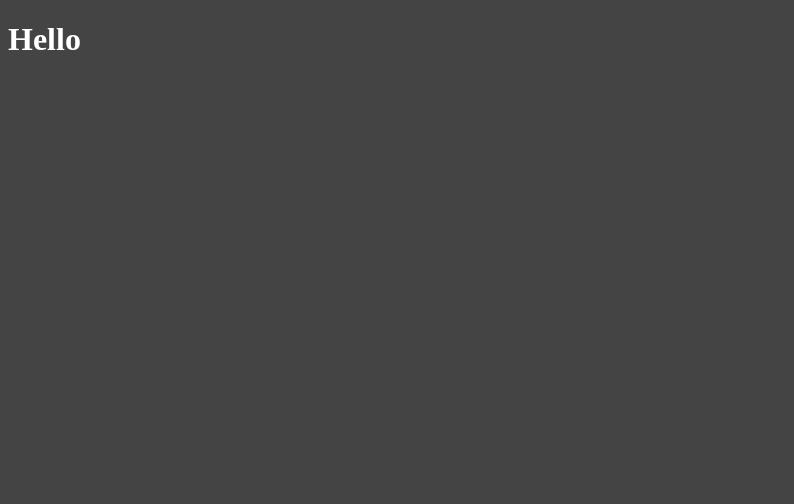
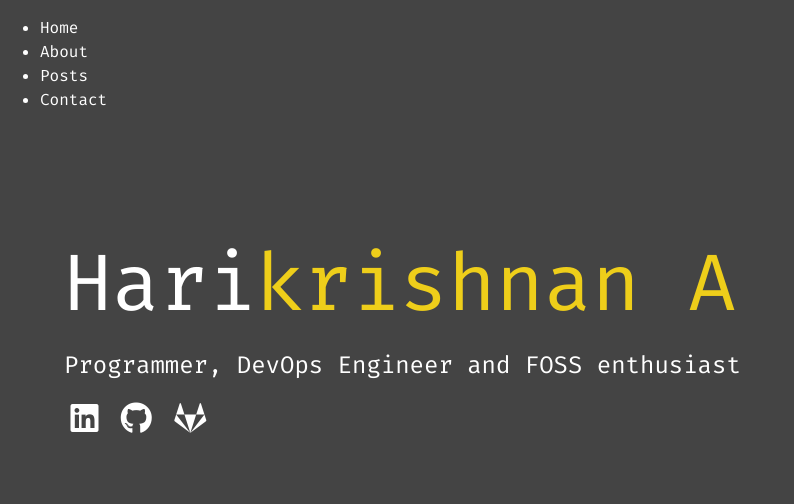
Before and after one commit to kryptiksage/website, a website: page index.html in a window 1280 px wide. Shown: the whole page, without its empty margins (0-794 px from the left). Drawn offline with Linux system fonts and the light colour scheme.

Commit message:
* : added titles, icons and header

```diff
--- a/index.html
+++ b/index.html
@@ -3,10 +3,56 @@
 <head>
 	<meta charset="UTF-8">
 	<meta name="viewport" content="width=device-width, initial-scale=1.0">
+	<link rel="stylesheet" href="https://cdnjs.cloudflare.com/ajax/libs/font-awesome/5.14.0/css/all.min.css" integrity="sha512-1PKOgIY59xJ8Co8+NE6FZ+LOAZKjy+KY8iq0G4B3CyeY6wYHN3yt9PW0XpSriVlkMXe40PTKnXrLnZ9+fkDaog==" crossorigin="anonymous" />
+	<link href="https://fonts.googleapis.com/css2?family=Fira+Code:wght@400;700&display=swap" rel="stylesheet">
 	<link rel="stylesheet" href="css/main.css">
 	<title>Harikrishan</title>
 </head>
 <body>
-	<h1>Hello</h1>
+
+	<header>
+		<div class="menu">
+			<div class="btn-line"></div>
+			<div class="btn-line"></div>
+			<div class="btn-line"></div>
+		</div>
+
+		<nav class="menu">
+			<ul class="menu-nav">
+				<li class="nav-item">
+					<a href="/" class="nav-link">Home</a>
+				</li>
+				<li class="nav-item">
+					<a href="/about.html" class="nav-link">About</a>
+				</li>
+				<li class="nav-item">
+					<a href="/posts.html" class="nav-link">Posts</a>
+				</li>
+				<li class="nav-item">
+					<a href="/contact.html" class="nav-link">Contact</a>
+				</li>
+			</ul>
+		</nav>
+	</header>
+
+	<main id="home">
+		<h1 class="lg-heading">
+			Hari<span class="text-second">krishnan A</span>
+		</h1>
+		<h2 class="sm-heading">Programmer, DevOps Engineer and FOSS enthusiast</h2>
+		<div class="icons">
+			<a href="#!">
+				<i class="fab fa-linkedin fa-2x"></i>
+			</a>
+			<a href="#!">
+				<i class="fab fa-github fa-2x"></i>
+			</a>
+			<a href="#!">
+				<i class="fab fa-gitlab fa-2x"></i>
+			</a>
+		</div>
+	</main>
+
+	<script src="js/main.js"></script>
 </body>
 </html>
--- a/scss/main.scss
+++ b/scss/main.scss
@@ -1,6 +1,75 @@
 $primary-color: #444;
+$secondary-color: #eece1a;
+
+@mixin easeOut {
+	transition: all 0.5s ease-out;
+}
+* {
+	box-sizing: border-box;
+}
 
 body {
 	background: $primary-color;
-	color: #fff;
+	color: white;
+	height: 100%;
+	margin: 0;
+	font-family: 'Fira Code', monospace;
+	line-height: 1.5;
 }
+
+// Headings
+h1, h2, h3 {
+	margin: 0;
+	font-weight: 500;
+
+	&.lg-heading {
+		font-size: 5rem;
+	}
+	&.sm-heading {
+		font-size: 1.5rem;
+		padding: 0.2rem 0rem;
+		background: rgba(lighten($color: $primary-color, $amount: 0.5),0.5);
+	}
+}
+
+a {
+	color: white;
+	text-decoration: none;
+
+	&:hover {
+		color: $secondary-color;
+	}
+}
+
+header {
+	position: fixed;
+	z-index: 2;
+	width: 100%;
+}
+
+.text-second {
+	color: $secondary-color;
+}
+
+main {
+	padding: 4rem;
+	height: 100%;
+
+	.icons {
+		margin-top: 1rem;
+
+		a {
+			padding: 0.4rem;
+			&:hover {
+				color: $secondary-color;
+				@include easeOut();
+			}
+		}
+	}
+	&#home {
+		overflow: hidden;
+		h1 {
+			margin-top: 20vh;
+		}
+	}
+}
```
Also changed, not shown: css/main.css, js/main.js (added).
